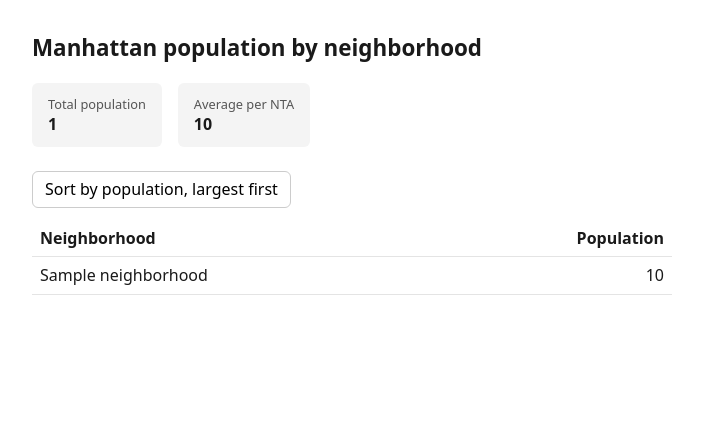
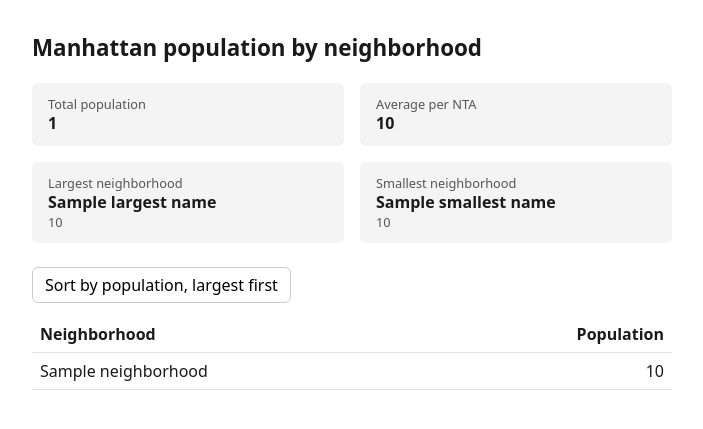
Before and after one commit to DivyanshiBajaj/Manhattan-app, a Flask app: template templates/index.html in a window 1280 px wide. Shown: the top 429 px of the page, without its empty margins (288-991 px from the left). Run offline with Flask 3, Linux system fonts and the light colour scheme; the template is opened without the code that fills it: most values are stand-ins (such as "Sample title", 1, 10 or a date in 2020); some libraries are stand-ins or nearby versions.

Commit message:
largest and smallest neighborhood

```diff
--- a/app.py
+++ b/app.py
@@ -13,6 +13,8 @@ app = Flask(__name__)
 
 
 def format_commas(value):
+    if value is None:
+        return "—"
     number = float(value)
     if number.is_integer():
         return f"{int(number):,}"
@@ -46,7 +48,33 @@ def index():
                 """
                 SELECT
                     COALESCE(SUM(population), 0) AS total_population,
-                    COALESCE(AVG(population), 0) AS average_population
+                    COALESCE(AVG(population), 0) AS average_population,
+                    (
+                        SELECT nta_name
+                        FROM manhattan_neighborhood_populations
+                        ORDER BY population DESC, nta_name
+                        LIMIT 1
+                    ) AS largest_name,
+                    (
+                        SELECT population
+                        FROM manhattan_neighborhood_populations
+                        ORDER BY population DESC, nta_name
+                        LIMIT 1
+                    ) AS largest_population,
+                    (
+                        SELECT nta_name
+                        FROM manhattan_neighborhood_populations
+                        WHERE nta_code <> 'MN99'
+                        ORDER BY population, nta_name
+                        LIMIT 1
+                    ) AS smallest_name,
+                    (
+                        SELECT population
+                        FROM manhattan_neighborhood_populations
+                        WHERE nta_code <> 'MN99'
+                        ORDER BY population, nta_name
+                        LIMIT 1
+                    ) AS smallest_population
                 FROM manhattan_neighborhood_populations
                 """
             )
@@ -57,6 +85,10 @@ def index():
         neighborhoods=neighborhoods,
         total_population=summary["total_population"],
         average_population=summary["average_population"],
+        largest_name=summary["largest_name"],
+        largest_population=summary["largest_population"],
+        smallest_name=summary["smallest_name"],
+        smallest_population=summary["smallest_population"],
     )
 
 
--- a/templates/index.html
+++ b/templates/index.html
@@ -13,13 +13,15 @@
       color: #1a1a1a;
     }
     h1 { font-size: 1.4rem; font-weight: 650; }
-    .summary { display: flex; gap: 1rem; margin: 1.25rem 0 1.5rem; }
+    .summary { display: flex; flex-wrap: wrap; gap: 1rem; margin: 1.25rem 0 1.5rem; }
     .summary div {
+      flex: 1 1 11rem;
       background: #f4f4f4;
       padding: 0.75rem 1rem;
       border-radius: 6px;
     }
     .summary span { display: block; font-size: 0.8rem; color: #555; }
+    .summary strong { display: block; line-height: 1.3; }
     table { width: 100%; border-collapse: collapse; }
     th, td {
       text-align: left;
@@ -48,6 +50,16 @@
     <div>
       <span>Average per NTA</span>
       <strong>{{ average_population | commas }}</strong>
+    </div>
+    <div>
+      <span>Largest neighborhood</span>
+      <strong>{{ largest_name or "—" }}</strong>
+      <span>{{ largest_population | commas }}</span>
+    </div>
+    <div>
+      <span>Smallest neighborhood</span>
+      <strong>{{ smallest_name or "—" }}</strong>
+      <span>{{ smallest_population | commas }}</span>
     </div>
   </div>
   <button type="button" id="sort-population">Sort by population, largest first</button>
```
